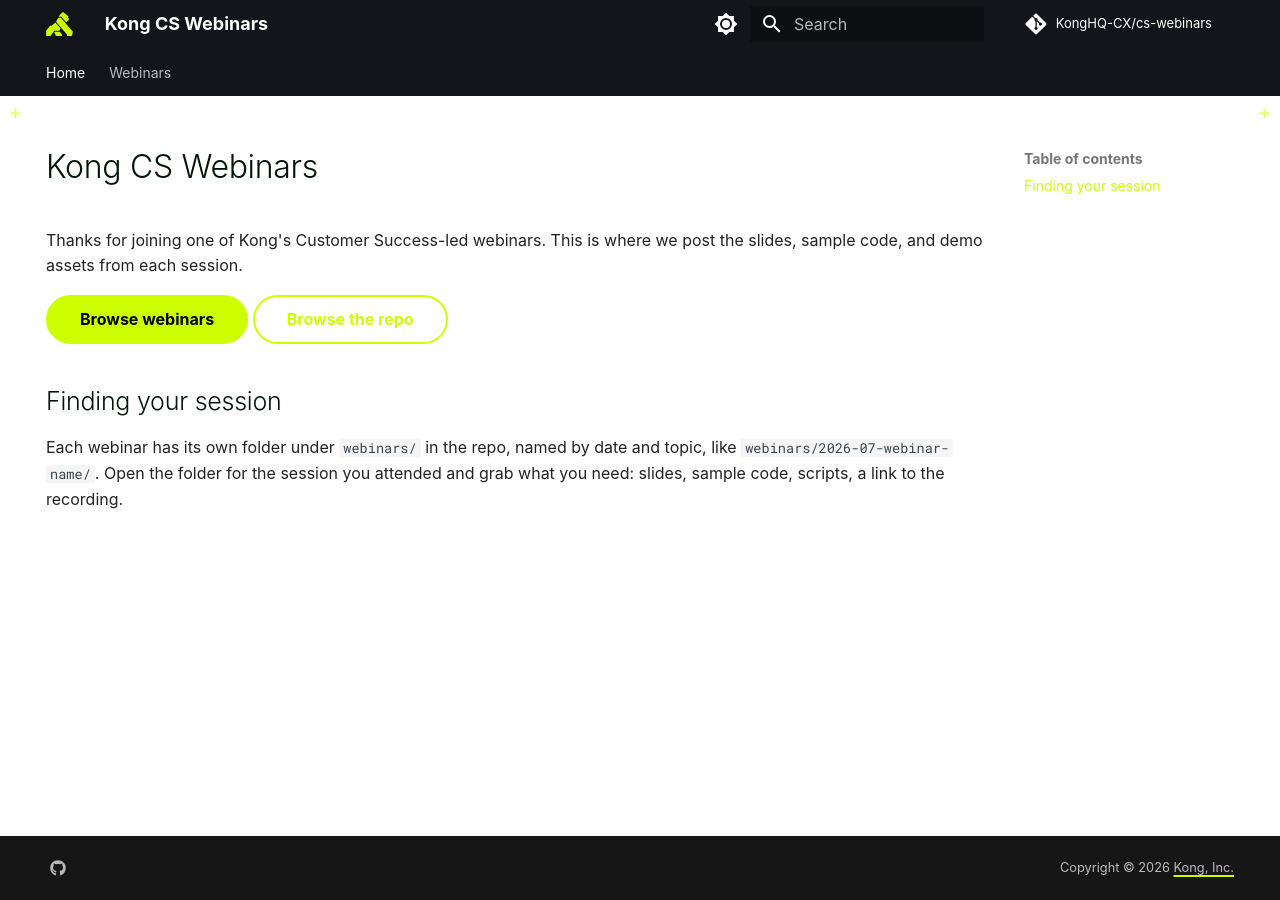
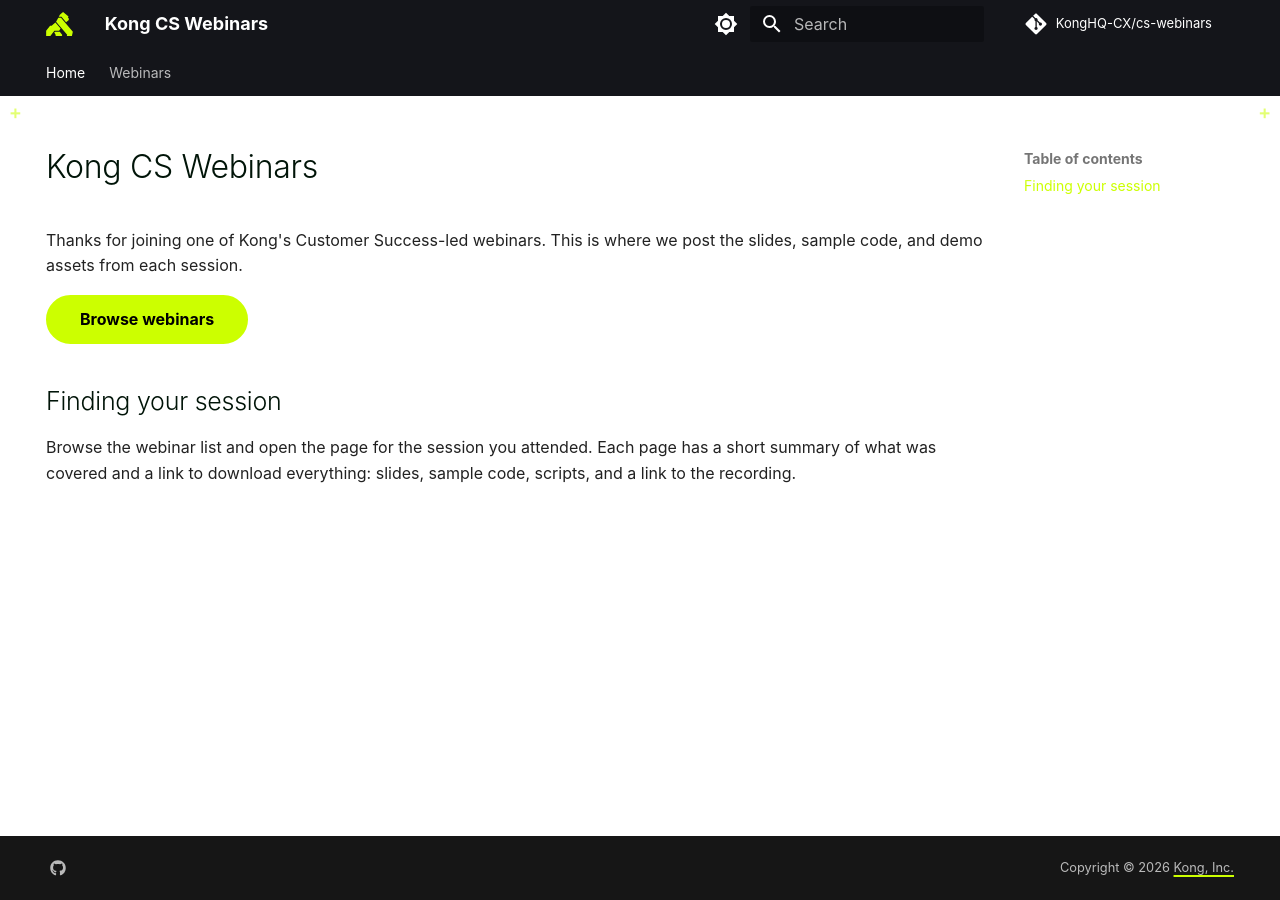
Before and after one commit to KongHQ-CX/cs-webinars, an MkDocs documentation site: the page built from docs/mkdocs/docs/index.md, in a window 1280 px wide. Built offline with MkDocs 1.6.1 and Material for MkDocs 9.7.7, drawn with Linux system fonts in a browser that asks for light colours; some web fonts are replaced; comment, search, counter and statistics services are not loaded.

Commit message:
docs(webinars): de-duplicate finding-a-webinar messaging

```diff
--- a/docs/mkdocs/docs/index.md
+++ b/docs/mkdocs/docs/index.md
@@ -9,8 +9,7 @@
 Thanks for joining one of Kong's Customer Success-led webinars. This is where we post the slides, sample code, and demo assets from each session.
 
 [Browse webinars](webinars/index.md){ .md-button .md-button--primary }
-[Browse the repo](https://github.com/KongHQ-CX/cs-webinars){ .md-button }
 
 ## Finding your session
 
-Each webinar has its own folder under `webinars/` in the repo, named by date and topic, like `webinars/2026-07-webinar-name/`. Open the folder for the session you attended and grab what you need: slides, sample code, scripts, a link to the recording.
+Browse the webinar list and open the page for the session you attended. Each page has a short summary of what was covered and a link to download everything: slides, sample code, scripts, and a link to the recording.
```
Also changed, not shown: README.md.
